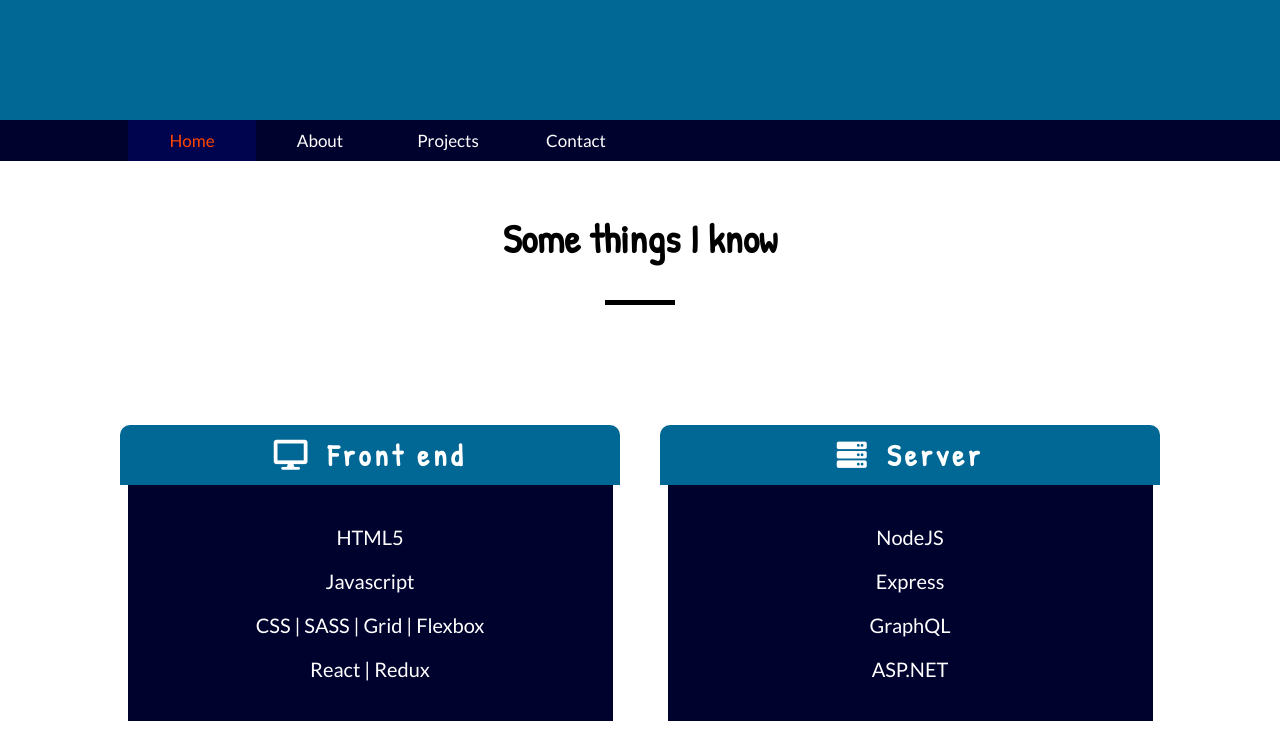
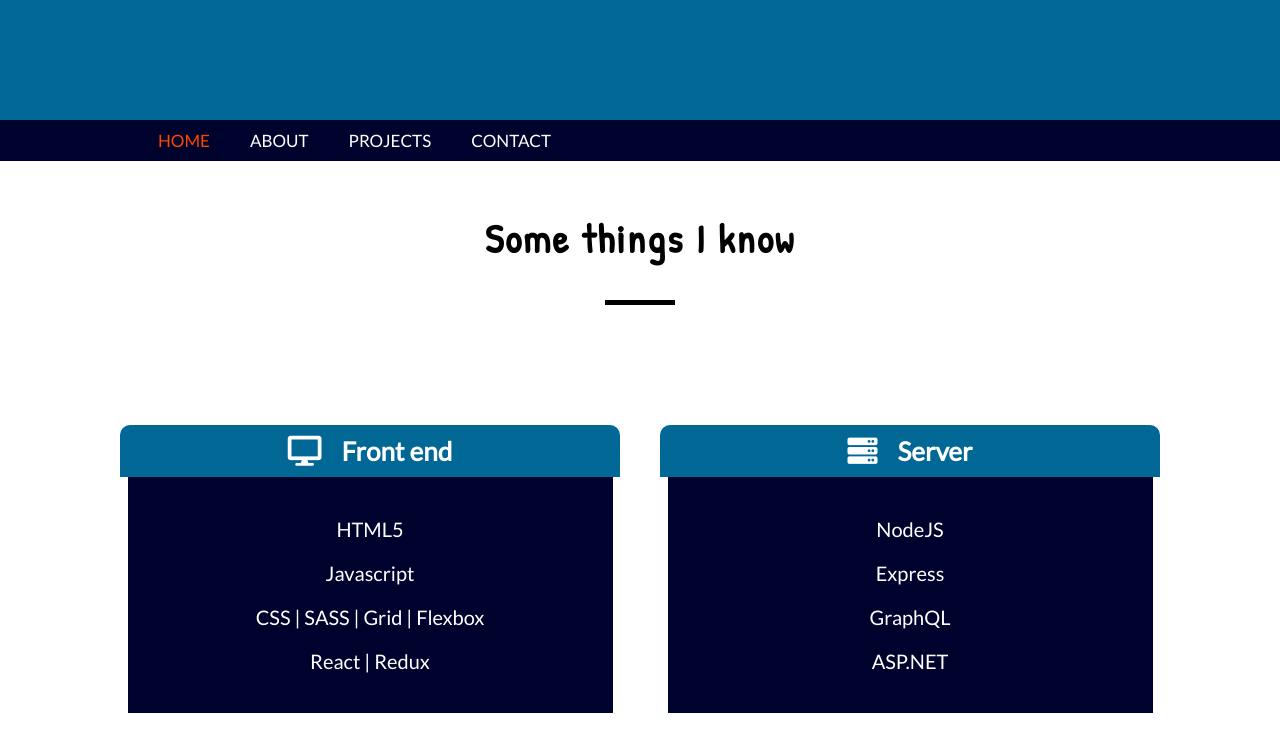
Before and after one commit to olalnoho/portfoliov3, a plain HTML site: page index.html in a window 1280 px wide. Shown: the part 680-1430 px from the top of the page. Drawn offline with Linux system fonts and the light colour scheme.

Commit message:
nav styling

```diff
--- a/css/_components.scss
+++ b/css/_components.scss
@@ -9,24 +9,24 @@
       height: 100%;
       width: 100%;
       display: flex;
+      padding: 1rem;
       li {
          font-size: 1.7rem;
          transition: all 0.3s ease;
          font-family: inherit;
          cursor: pointer;
          text-align: center;
-         padding: 1rem;
          height: 100%;
-         flex: 1;
+         margin: 0 2rem;
+         text-transform: uppercase;
+         // flex: 1;
          &:hover {
             color: orangered;
-            background-color: lighten($bg-color, 6%);
          }
       }
 
       li.active {
          color: orangered;
-         background-color: lighten($bg-color, 6%);
       }
    }
 }
@@ -84,6 +84,9 @@
    .nav__links {
       width: 100%;
       margin: 0;
+      ul {
+         justify-content: center;
+      }
    }
 }
 
--- a/css/_sections.scss
+++ b/css/_sections.scss
@@ -85,7 +85,7 @@
          color: white;
          &__header {
             h3 {
-               letter-spacing: 4px;
+               // letter-spacing: 4px;
                margin-bottom: 0;
             }
             border-top-right-radius: 10px;
--- a/css/_text.scss
+++ b/css/_text.scss
@@ -5,11 +5,13 @@
 
 .heading-2 {
    font-size: 4rem;
+   font-family: Patrick Hand;
    margin-bottom: 1rem;
+   letter-spacing: 2px;
 }
 
 .heading-3 {
-   font-size: 3rem;
+   font-size: 2.6rem;
    margin-bottom: 1rem;
 }
 
@@ -24,7 +26,3 @@
 .center {
    text-align: center;
 }
-
-[class*="__header"] {
-   font-family: Patrick Hand;
-}
```
Also changed, not shown: css/main.css.
